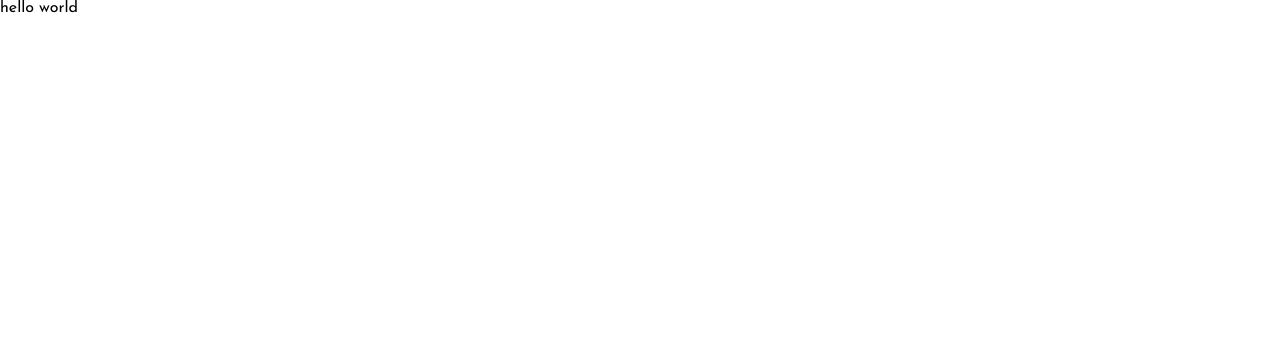
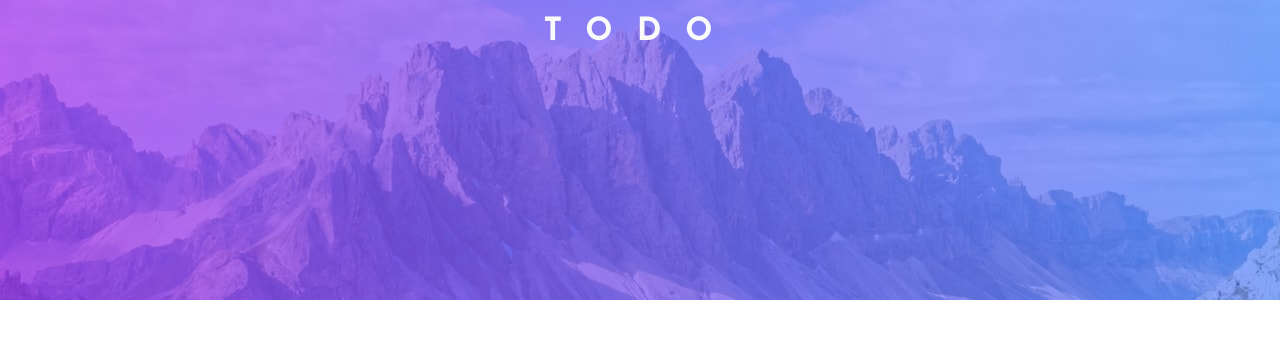
Before and after one commit to BUTURUM/todo-app, a Vue app: page / in a window 1280 px wide. Shown: the top 338 px of the page. Built offline with nearby package versions, Linux system fonts and the light colour scheme.

Commit message:
Basic header of website was created

```diff
--- a/components/App.vue
+++ b/components/App.vue
@@ -1,6 +1,14 @@
 <template>
-  <div>hello world</div>
+  <div id="wrapper">
+    <Header></Header>
+  </div>
 </template>
 <script>
   import '../style.css';
+
+  import Header from './Header.vue';
+
+  export default {
+    components: {Header}
+  }
 </script>
--- /dev/null
+++ b/components/Header.vue
@@ -0,0 +1,16 @@
+<style scoped>
+  .header{
+    margin-bottom: 3rem;
+  }
+  .header__title{
+    color: var(--fill-color);
+    letter-spacing: .75em;
+    text-align: center;
+    user-select: none;
+  }
+</style>
+<template>
+  <div class="header">
+    <h1 class="header__title">TODO</h1>
+  </div>
+</template>
--- a/style.css
+++ b/style.css
@@ -1,7 +1,26 @@
 @import url('https://fonts.googleapis.com/css2?family=Josefin+Sans:ital,wght@0,100..700;1,100..700&display=swap');
+
+:root{
+  --fill-color: hsl(0, 0%, 98%);
+}
 
 body{
   padding: 0;
   margin: 0;
   font-family: 'Josefin Sans', sans-serif;
+
+  background-repeat: no-repeat;
+  background-position: top;
+  /*background-size is hardcoded image resolution and must be changed if image with different resolution is used as background*/
+  background-image: url('../img/bg-desktop-light.jpg');
+  background-size: max(1440px, 100%) 300px;
 }
+h1, h2, h3, h4, h5, h6{
+  margin: 0;
+}
+
+#wrapper{
+  max-width: 540px;
+  margin: auto;
+  padding: 1rem;
+}
```
Also changed, not shown: img/bg-desktop-light.jpg (added).
